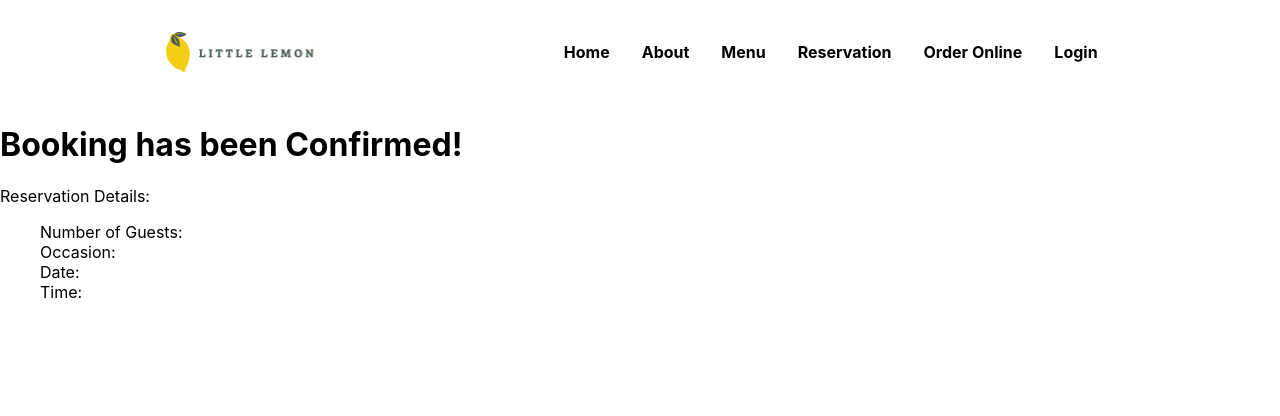
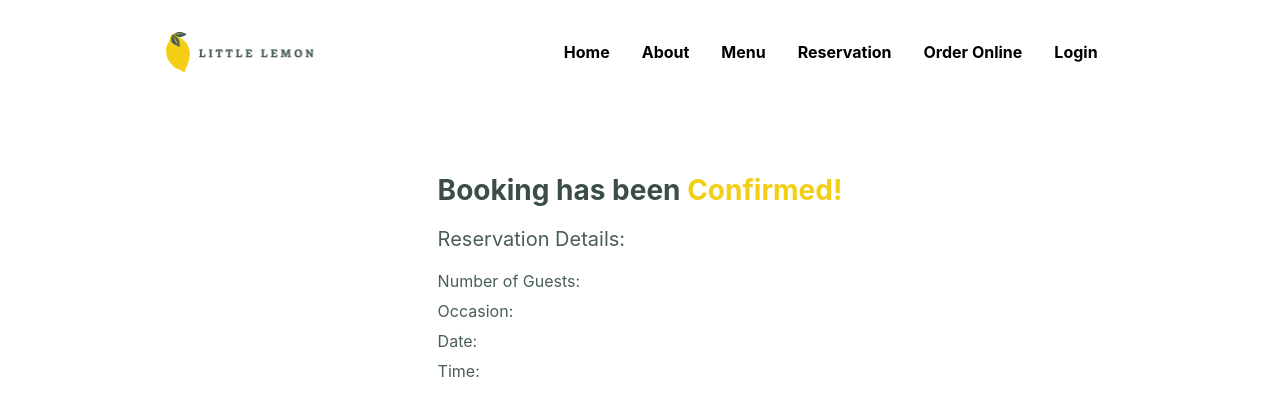
Before and after one commit to ProgramadorAlien/capstone-frontend-coursera, a React (Create React App) app: page /confirmed in a window 1280 px wide. Shown: the top 416 px of the page. Built offline with nearby package versions, Linux system fonts and the light colour scheme; a web font is replaced by a local one.

Commit message:
Link from header

```diff
--- a/src/App.css
+++ b/src/App.css
@@ -303,6 +303,50 @@ cursor: pointer;
   background-color: #3C4D46;
 }
 
+/*ConfirmedComponent*/
+.confirm {
+  display: flex;
+  justify-content: center;
+  align-items: center;
+  flex-direction: column;
+  margin-top: 50px;
+}
+
+.confirm h1 {
+  color: #3C4D46;
+  font-size: 28px;
+}
+
+.confirm h1 span {
+  color: #F4CE14;
+}
+
+.confirm p {
+  font-size: 20px;
+  margin-top: 20px;
+  color: #495E57;
+}
+
+.confirm ul {
+  list-style-type: none;
+  padding: 0;
+}
+
+.confirm li {
+  margin-bottom: 10px;
+  color: #495E57;
+}
+
+.confirm li:first-child {
+  margin-top: 10px;
+}
+
+.confirm li span {
+  font-weight: bold;
+  color: #3C4D46;
+}
+
+
 /*footer styles*/
 
 footer section{
--- a/src/Components/Footer.js
+++ b/src/Components/Footer.js
@@ -1,7 +1,10 @@
 import React from 'react';
+import { Link } from 'react-router-dom';
 import logo from '../Images/Logo.png'
 
 const Footer = () => {
+
+
     return (
         <footer>
             <section>
@@ -12,12 +15,12 @@ const Footer = () => {
                 <div>
                     <h3>Important Links</h3>
                     <ul>
-                        <li><a href='/'>Home</a></li>
-                        <li><a href='/'>About</a></li>
-                        <li><a href='/'>Menu</a></li>
-                        <li><a href='/'>Reservation</a></li>
-                        <li><a href='/'>Order Online</a></li>
-                        <li><a href='/'>Login</a></li>
+                        <li><Link to='/'>Home</Link></li>
+                        <li><a href="#">About</a></li>
+                        <li><a href='#'>Menu</a></li>
+                        <li><Link to='/booking'>Reservation </Link></li>
+                        <li><a href='#'>Order Online</a></li>
+                        <li><a href='#'>Login</a></li>
                     </ul>
                 </div>
                 <div>
@@ -32,7 +35,7 @@ const Footer = () => {
                     <address>
                         <h3>Social Media Links</h3>
                         <ul>
-                            <li><a href='/'>Facebook</a></li>
+                            <li><a href='#'>Facebook</a></li>
                             <li><a href='/'>Instagram</a></li>
                             <li><a href='/'>Twitter</a></li>
                         </ul>
--- a/src/Components/Header.js
+++ b/src/Components/Header.js
@@ -1,8 +1,10 @@
 import React from "react";
+import { Link } from "react-router-dom";
 import bannerimg from '../Images/restauranfood.jpg';
 
+const Header = () => {
 
-const Header = () => {
+
     return (
         <header className="header">
             <section>
@@ -10,7 +12,7 @@ const Header = () => {
                     <h2>Little Lemon</h2>
                     <h3>Chicago</h3>
                     <p>We are a family owned Mediterranean restaurant, focoused on traditional recipies served whit a modern twist.</p>
-                    <button className="reserve-button">Reserve a table</button>
+                    <Link to="/booking" className="reserve-button">Reserve a table</Link>
                 </div>
                 <div className="banner-img">
                     <img src={bannerimg} alt="description" />
```
